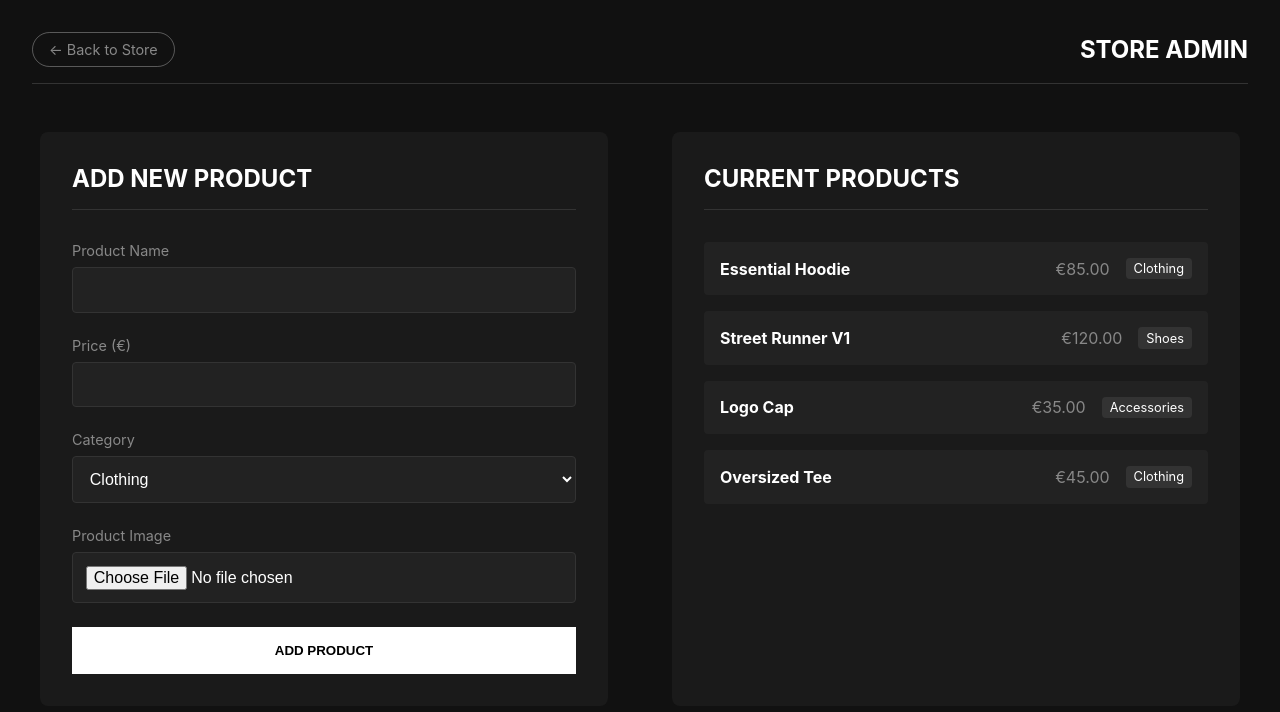
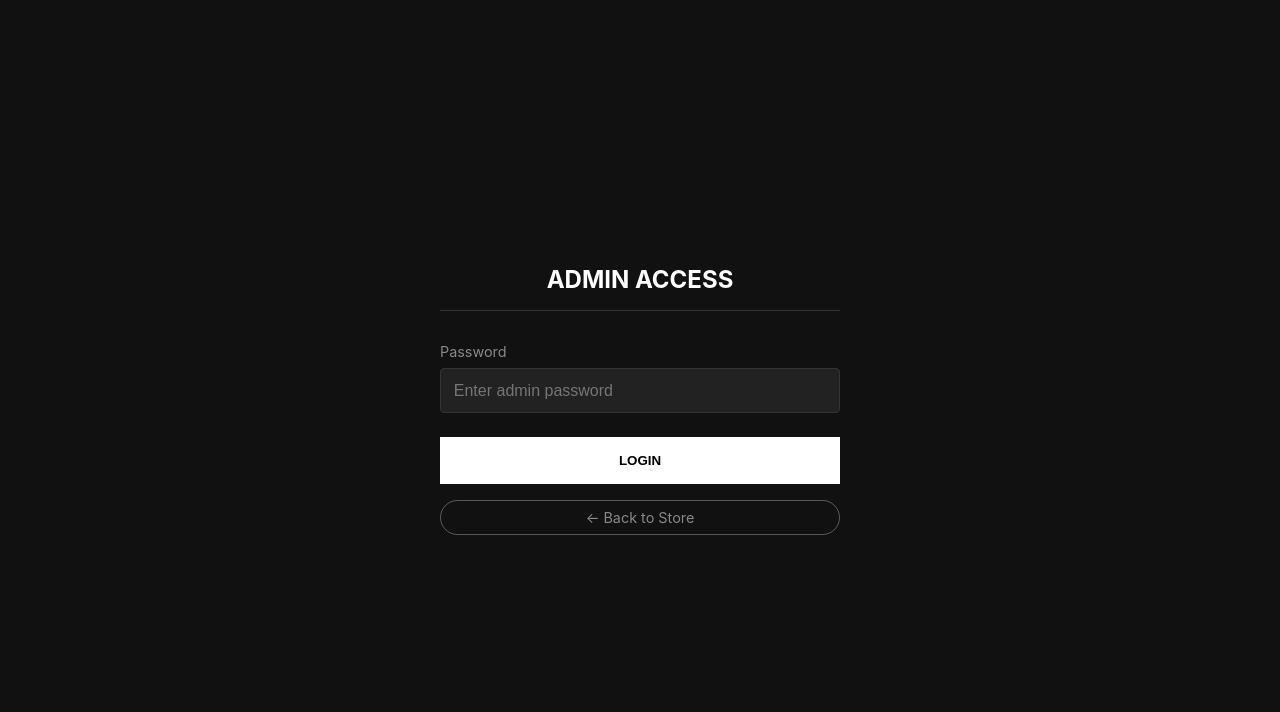
Before and after one commit to icemedia001/Smile-definition-Media, a React (Vite) app: page /admin in a window 1280 px wide. Shown: the top 712 px of the page. Built offline with nearby package versions, Linux system fonts and the light colour scheme.

Commit message:
Secure Admin access: Remove public link and add basic auth

```diff
--- a/src/pages/Admin.jsx
+++ b/src/pages/Admin.jsx
@@ -5,12 +5,45 @@ import './Admin.css';
 
 function Admin() {
     const { addProduct, products } = useStore();
+    const [isAuthenticated, setIsAuthenticated] = useState(false);
+    const [password, setPassword] = useState('');
     const [newProduct, setNewProduct] = useState({
         name: '',
         price: '',
         category: 'Clothing',
         image: ''
     });
+
+    const handleLogin = (e) => {
+        e.preventDefault();
+        // Simple client-side check. In a real app, this should be backend validated.
+        if (password === 'smile123') {
+            setIsAuthenticated(true);
+        } else {
+            alert('Incorrect password');
+        }
+    };
+
+    if (!isAuthenticated) {
+        return (
+            <div className="admin-container" style={{ display: 'flex', justifyContent: 'center', alignItems: 'center', height: '100vh' }}>
+                <form onSubmit={handleLogin} className="admin-form" style={{ maxWidth: '400px', width: '100%' }}>
+                    <h2 style={{ textAlign: 'center', marginBottom: '2rem' }}>Admin Access</h2>
+                    <div className="form-group">
+                        <label>Password</label>
+                        <input
+                            type="password"
+                            value={password}
+                            onChange={(e) => setPassword(e.target.value)}
+                            placeholder="Enter admin password"
+                        />
+                    </div>
+                    <button type="submit" className="add-btn">Login</button>
+                    <Link to="/store" className="back-link" style={{ display: 'block', textAlign: 'center', marginTop: '1rem' }}>← Back to Store</Link>
+                </form>
+            </div>
+        );
+    }
 
     const handleChange = (e) => {
         setNewProduct({ ...newProduct, [e.target.name]: e.target.value });
--- a/src/pages/Store.jsx
+++ b/src/pages/Store.jsx
@@ -99,7 +99,6 @@ function Store() {
                     <a href="#">Returns</a>
                     <a href="#">Terms</a>
                     <a href="#">Privacy</a>
-                    <Link to="/admin" style={{ color: '#333' }}>Admin</Link>
                 </div>
             </footer>
         </div>
```
